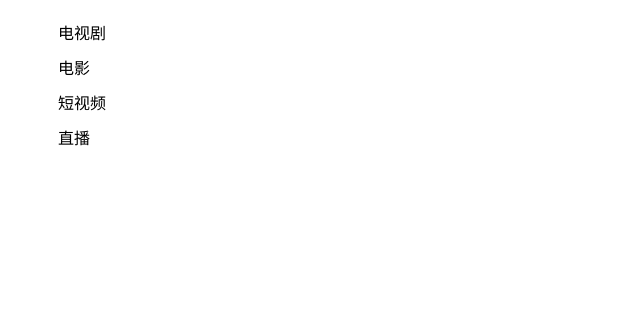
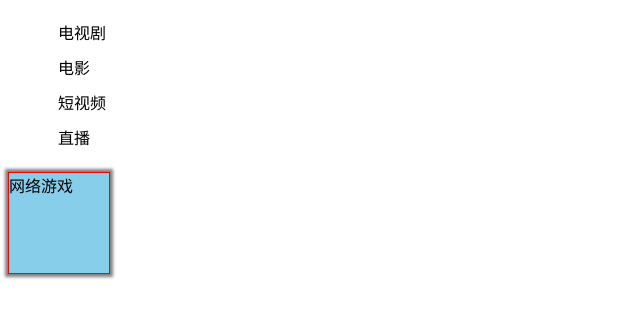
Before and after one commit to StormRider777/GitTest, a plain HTML site: page index.html in a window 1280 px wide. Shown: the whole page, without its empty margins (0-640 px from the left). Drawn offline with Linux system fonts and the light colour scheme.

Commit message:
movie 2.0

```diff
--- a/index.html
+++ b/index.html
@@ -13,7 +13,17 @@
 </ul>
 
 
+<div>网络游戏</div>
+
 <style>
+div{
+width:100px;
+height:100px;
+background:skyblue;
+border:1px solid red;
+border-raudio:5px;
+box-shadow:0px 0px 3px 3px gray;
+}
 li{
 height:35px;
 display:block;
```
